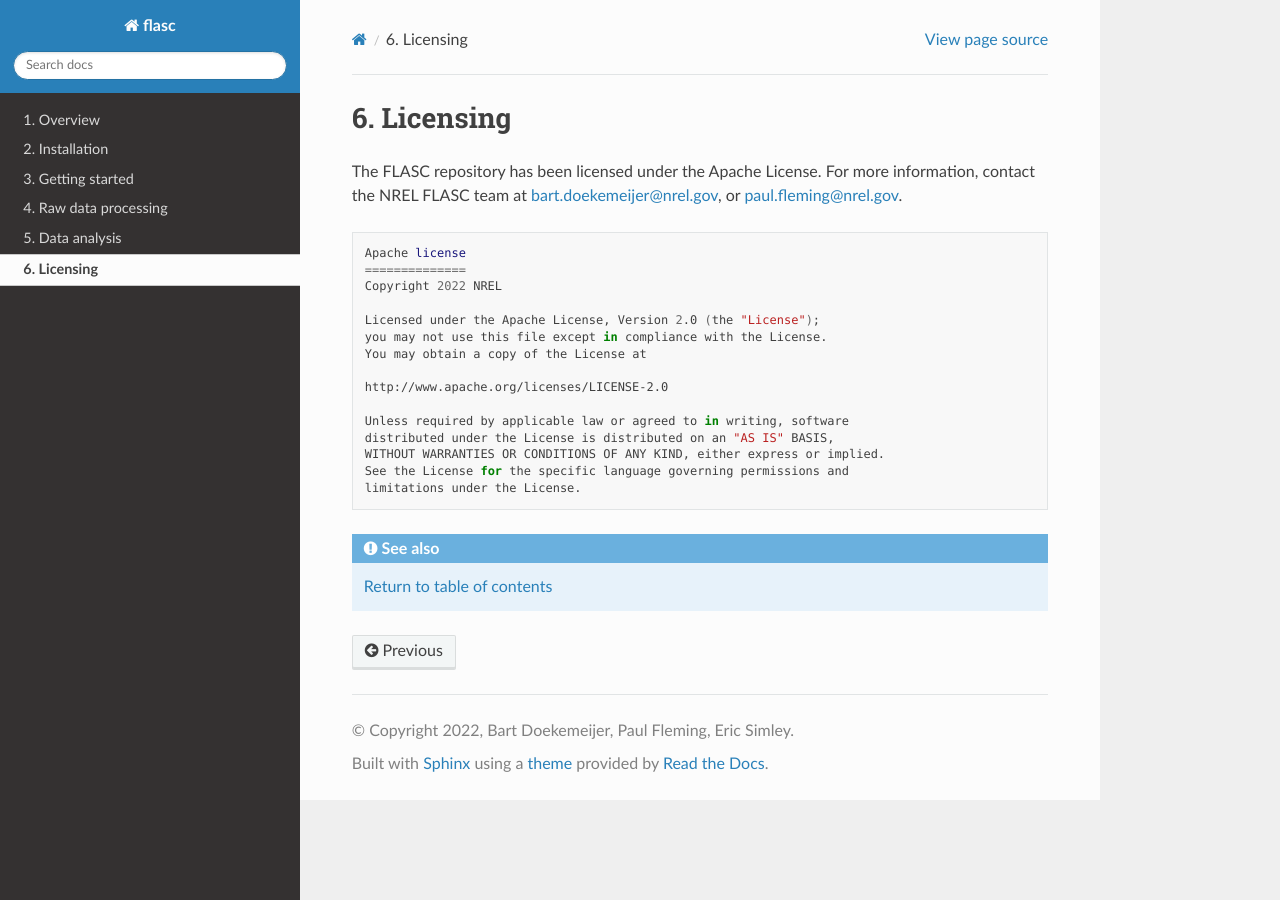
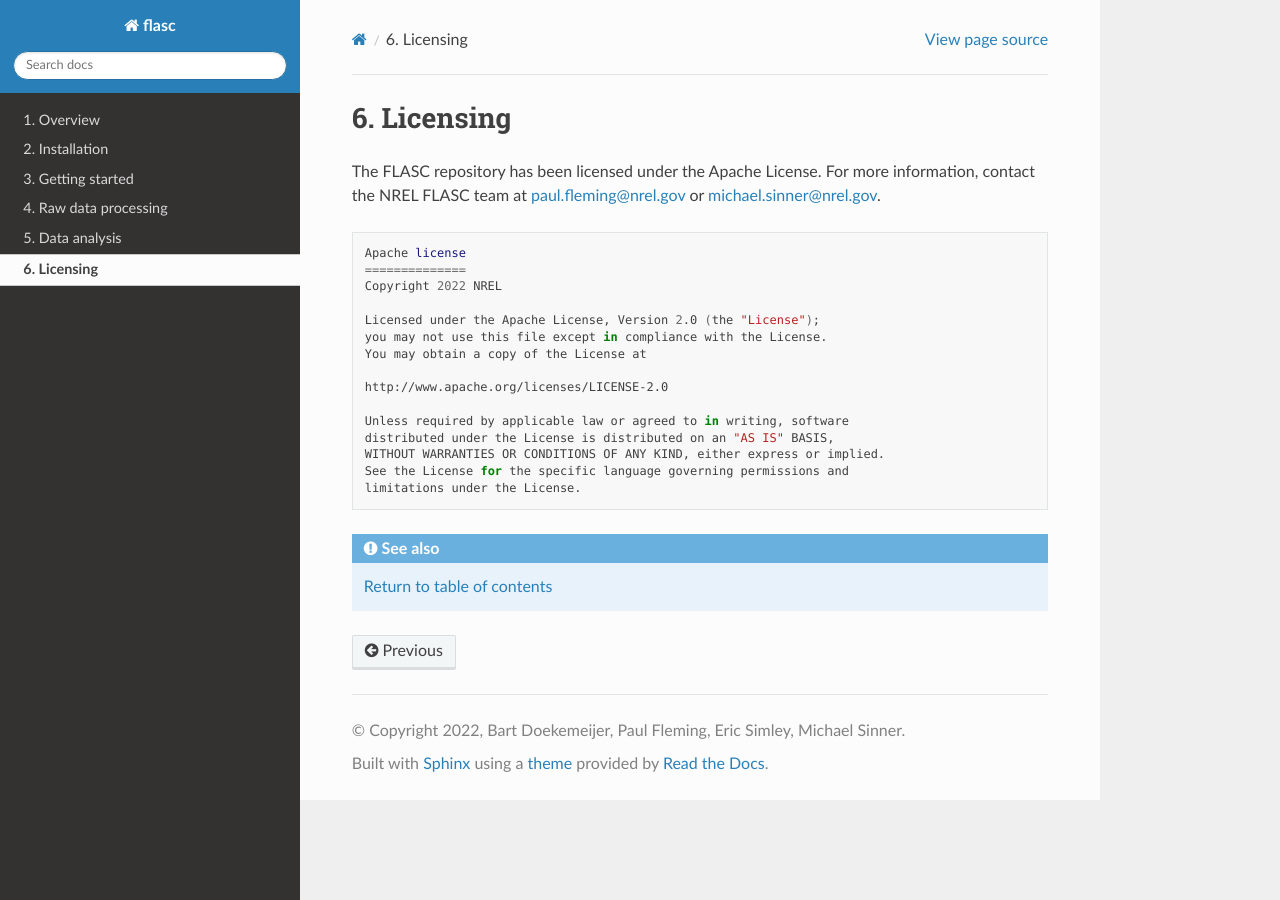
Before and after one commit to NREL/flasc, a Sphinx documentation site: the page built from docs/source/licensing.rst, in a window 1280 px wide. Built offline with Sphinx 7.4.7 and the Read the Docs theme 2.0.0, drawn with Linux system fonts in a browser that asks for light colours.

Commit message:
Updating email addresses.

```diff
--- a/docs/source/conf.py
+++ b/docs/source/conf.py
@@ -18,8 +18,8 @@
 # -- Project information -----------------------------------------------------
 
 project = 'flasc'
-copyright = '2022, Bart Doekemeijer, Paul Fleming, Eric Simley'
-author = 'Bart Doekemeijer, Paul Fleming, Eric Simley'
+copyright = '2022, Bart Doekemeijer, Paul Fleming, Eric Simley, Michael Sinner'
+author = 'Bart Doekemeijer, Paul Fleming, Eric Simley, Michael Sinner'
 
 # The full version, including alpha/beta/rc tags
 release = '1.1'
--- a/docs/source/licensing.rst
+++ b/docs/source/licensing.rst
@@ -3,8 +3,8 @@ Licensing
 -----------------
 The FLASC repository has been licensed under the Apache License.
 For more information, contact the NREL FLASC team at
-`bart.doekemeijer@nrel.gov <mailto:bart.doekemeijer@nrel.gov>`_, or
-`paul.fleming@nrel.gov <mailto:paul.fleming@nrel.gov>`_.
+`paul.fleming@nrel.gov <mailto:paul.fleming@nrel.gov>`_ or
+`michael.sinner@nrel.gov <mailto:michael.sinner@nrel.gov>`_.
 
 .. code-block:: bash
 
--- a/docs/source/overview.rst
+++ b/docs/source/overview.rst
@@ -45,8 +45,8 @@ Questions
 For technical questions regarding FLASC usage, please post your questions to
 `GitHub Discussions <https://github.com/NREL/flasc/discussions>`_ on the
 FLASC repository. Alternatively, email the NREL FLASC team at
-`bart.doekemeijer@nrel.gov <mailto:bart.doekemeijer@nrel.gov>`_, or
-`paul.fleming@nrel.gov <mailto:paul.fleming@nrel.gov>`_.
+`paul.fleming@nrel.gov <mailto:paul.fleming@nrel.gov>`_ or
+`michael.sinner@nrel.gov <mailto:michael.sinner@nrel.gov>`_.
 
 
 Module overview
--- a/flasc/__init__.py
+++ b/flasc/__init__.py
@@ -2,8 +2,8 @@
 
 """Top-level package for FLORIS SCADA Analysis repository."""
 
-__author__ = """Bart Doekemeijer"""
-__email__ = 'bart.doekemeijer@nrel.gov'
+__author__ = """Bart Doekemeijer, Paul Fleming"""
+__email__ = 'paul.fleming@nrel.gov, michael.sinner@nrel.gov'
 __version__ = '1.0'
 
 from pathlib import Path
```
Also changed, not shown: AUTHORS.rst (+5 -4 lines), 5 other files.
